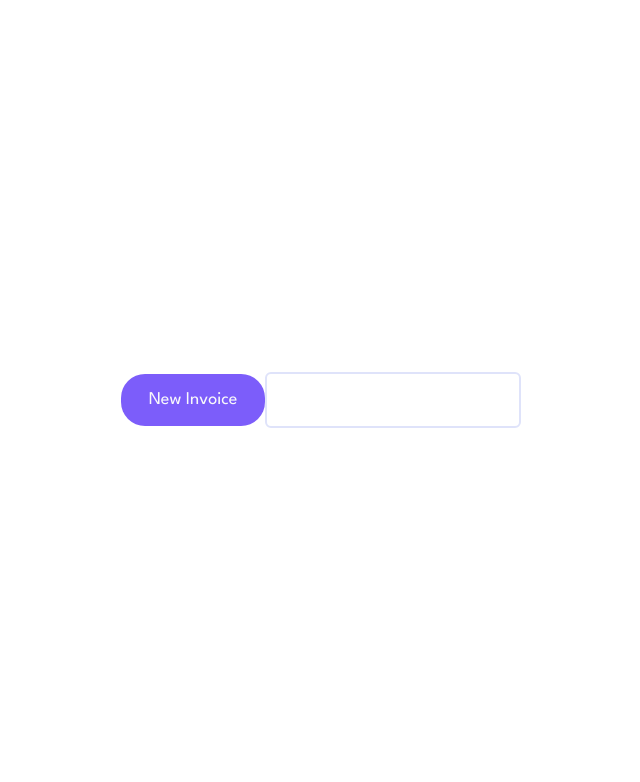
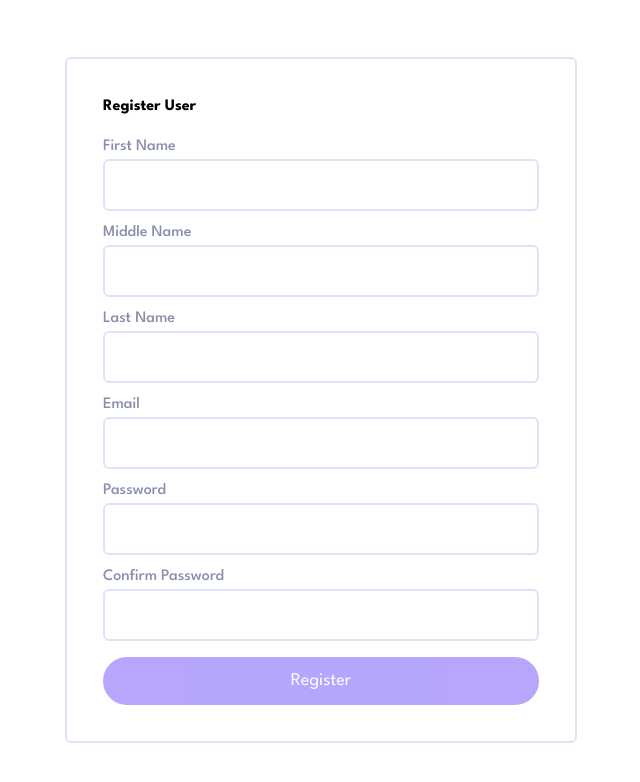
Before and after one commit to bibatjed/invoice-app, a React (Vite) app in the folder frontend/: page / in a window 1280 px wide. Shown: the top 782 px of the page, without its empty margins (319-959 px from the left). Built offline with nearby package versions, Linux system fonts and the light colour scheme.

Commit message:
Client validation for user registration using react hook form and zod

```diff
--- a/frontend/package.json
+++ b/frontend/package.json
@@ -10,9 +10,13 @@
     "preview": "vite preview"
   },
   "dependencies": {
+    "@hookform/resolvers": "^3.3.4",
+    "axios": "^1.6.7",
     "clsx": "^2.1.0",
     "react": "^18.2.0",
-    "react-dom": "^18.2.0"
+    "react-dom": "^18.2.0",
+    "react-hook-form": "^7.50.1",
+    "zod": "^3.22.4"
   },
   "devDependencies": {
     "@types/react": "^18.2.55",
--- a/frontend/src/App.tsx
+++ b/frontend/src/App.tsx
@@ -1,17 +1,9 @@
-import Button from "./components/Button";
-import Input from "./components/Input";
+import UserRegistration from "./pages/UserRegistration";
 
 function App() {
   return (
     <>
-      <div className="h-svh w-svw flex justify-center items-center">
-        <div className="w-36">
-          <Button variant="primary" text="New Invoice" />
-        </div>
-        <div className="w-64">
-          <Input />
-        </div>
-      </div>
+      <UserRegistration />
     </>
   );
 }
--- a/frontend/src/components/Button.tsx
+++ b/frontend/src/components/Button.tsx
@@ -6,7 +6,12 @@ interface IButton extends React.ButtonHTMLAttributes<HTMLButtonElement> {
 }
 export default function Button(props: IButton) {
   return (
-    <button className={cn("bg-custom-purple p-3 rounded-3xl text-lg text-custom-white hover:bg-custom-light-purple h-full w-full")} {...props}>
+    <button
+      className={cn("bg-custom-purple p-3 flex items-center justify-center rounded-3xl text-lg text-custom-white hover:bg-custom-light-purple h-full w-full", {
+        ["opacity-55"]: props.disabled,
+      })}
+      {...props}
+    >
       {props.text}
     </button>
   );
--- a/frontend/src/components/Input.tsx
+++ b/frontend/src/components/Input.tsx
@@ -1,10 +1,20 @@
-interface IInput extends React.HTMLAttributes<HTMLInputElement> {
-  value?: string;
+import { forwardRef } from "react";
+import cn from "clsx";
+
+interface IInput extends React.InputHTMLAttributes<HTMLInputElement> {
+  error?: boolean;
 }
-export default function Input(props: IInput) {
+
+const Input = forwardRef<HTMLInputElement, IInput>((props, ref) => {
   return (
-    <div className="border-2 border-custom-light-grey rounded-md p-3 px-4 w-full focus-within:border-custom-purple">
-      <input className="outline-none w-full text-lg font-bold" {...props} />
+    <div
+      className={cn("border-2 border-custom-light-grey rounded-md p-2.5 h-full px-4 w-full focus-within:border-custom-purple", {
+        ["border-red-500 focus-within:border-red-500"]: props.error,
+      })}
+    >
+      <input ref={ref} className="outline-none w-full text-lg font-bold" {...props} />
     </div>
   );
-}
+});
+
+export default Input;
--- /dev/null
+++ b/frontend/src/http/index.ts
@@ -0,0 +1,23 @@
+import axios from "axios";
+
+const baseURL = "http://localhost:3000";
+
+const instance = axios.create({
+  baseURL,
+});
+
+instance.interceptors.request.use(
+  (config) => {
+    const token = localStorage.getItem("accessToken");
+    if (!token) {
+      config.headers.Authorization = `Bearer ${token}`;
+    }
+
+    return config;
+  },
+  (error) => Promise.reject(error)
+);
+
+//TODO: add interceptor for response + refresh token mechanism
+
+export default instance;
--- /dev/null
+++ b/frontend/src/pages/UserRegistration/index.tsx
@@ -0,0 +1,74 @@
+import { useForm, SubmitHandler } from "react-hook-form";
+import Input from "../../components/Input";
+import Button from "../../components/Button";
+import { zodResolver } from "@hookform/resolvers/zod";
+import { RegisterUserSchema, RegisterUserType } from "./validate";
+
+export default function UserRegistration() {
+  const {
+    register,
+    handleSubmit,
+    formState: { errors, isValid },
+  } = useForm<RegisterUserType>({
+    resolver: zodResolver(RegisterUserSchema),
+  });
+
+  const onSubmit: SubmitHandler<any> = (data) => console.log(data);
+  return (
+    <div className="w-screen h-screen flex items-center justify-center">
+      <form onSubmit={handleSubmit(onSubmit)} className="border-2 p-9 max-h-[95vh]  overflow-y-scroll max-w-xs lg:w-full lg:max-w-lg border-custom-light-grey rounded-md">
+        <div className="flex flex-col gap-4">
+          <h2 className="font-bold">Register User</h2>
+
+          <div className="flex flex-col gap-2.5">
+            <div>
+              <span className="text-custom-medium-grey text-base font-medium">First Name</span>
+              <div>
+                <Input error={errors.firstName != null} {...register("firstName")} />
+              </div>
+              {errors.firstName && <span className="text-sm font-medium text-red-600">{errors.firstName.message}</span>}
+            </div>
+            <div>
+              <span className="text-custom-medium-grey text-base font-medium">Middle Name</span>
+              <div>
+                <Input {...register("middleName")} />
+              </div>
+            </div>
+            <div>
+              <span className="text-custom-medium-grey text-base font-medium">Last Name</span>
+              <div>
+                <Input error={errors.lastName != null} {...register("lastName")} />
+              </div>
+              {errors.lastName && <span className="text-sm font-medium text-red-600">{errors.lastName.message}</span>}
+            </div>
+            <div>
+              <span className="text-custom-medium-grey text-base font-medium">Email</span>
+              <div>
+                <Input error={errors.email != null} {...register("email")} />
+              </div>
+              {errors.email && <span className="text-sm font-medium text-red-600">{errors.email.message}</span>}
+            </div>
+            <div>
+              <span className="text-custom-medium-grey text-base font-medium">Password</span>
+              <div>
+                <Input error={errors.password != null} {...register("password")} type="password" />
+              </div>
+              {errors.password && <span className="text-sm font-medium text-red-600">{errors.password.message}</span>}
+            </div>
+            <div>
+              <span className="text-custom-medium-grey text-base font-medium">Confirm Password</span>
+              <div>
+                <Input error={errors.confirmPassword != null} {...register("confirmPassword")} type="password" />
+              </div>
+              {errors.confirmPassword && <span className="text-sm font-medium text-red-600">{errors.confirmPassword.message}</span>}
+            </div>
+          </div>
+        </div>
+
+        <div className="w-full h-12 mt-4">
+          <Button disabled={!isValid} type="submit" text="Register" variant="primary" />
+        </div>
+      </form>
+    </div>
+  );
+}
--- /dev/null
+++ b/frontend/src/pages/UserRegistration/validate.tsx
@@ -0,0 +1,17 @@
+import { z } from "zod";
+const RegisterUserSchema = z
+  .object({
+    email: z.string().email("Valid email is required"),
+    password: z.string().min(8, "Password is required"),
+    confirmPassword: z.string().min(8, "Confirm password is required"),
+    firstName: z.string().min(1, "First Name is required"),
+    middleName: z.string().optional(),
+    lastName: z.string().min(1, "Last Name is required"),
+  })
+  .refine((data) => data.password === data.confirmPassword, {
+    message: "Passwords don't match",
+    path: ["confirmPassword"],
+  });
+
+export { RegisterUserSchema };
+export type RegisterUserType = z.infer<typeof RegisterUserSchema>;
```
Also changed, not shown: 1 other file (tests, documents, lock files or other folders).
